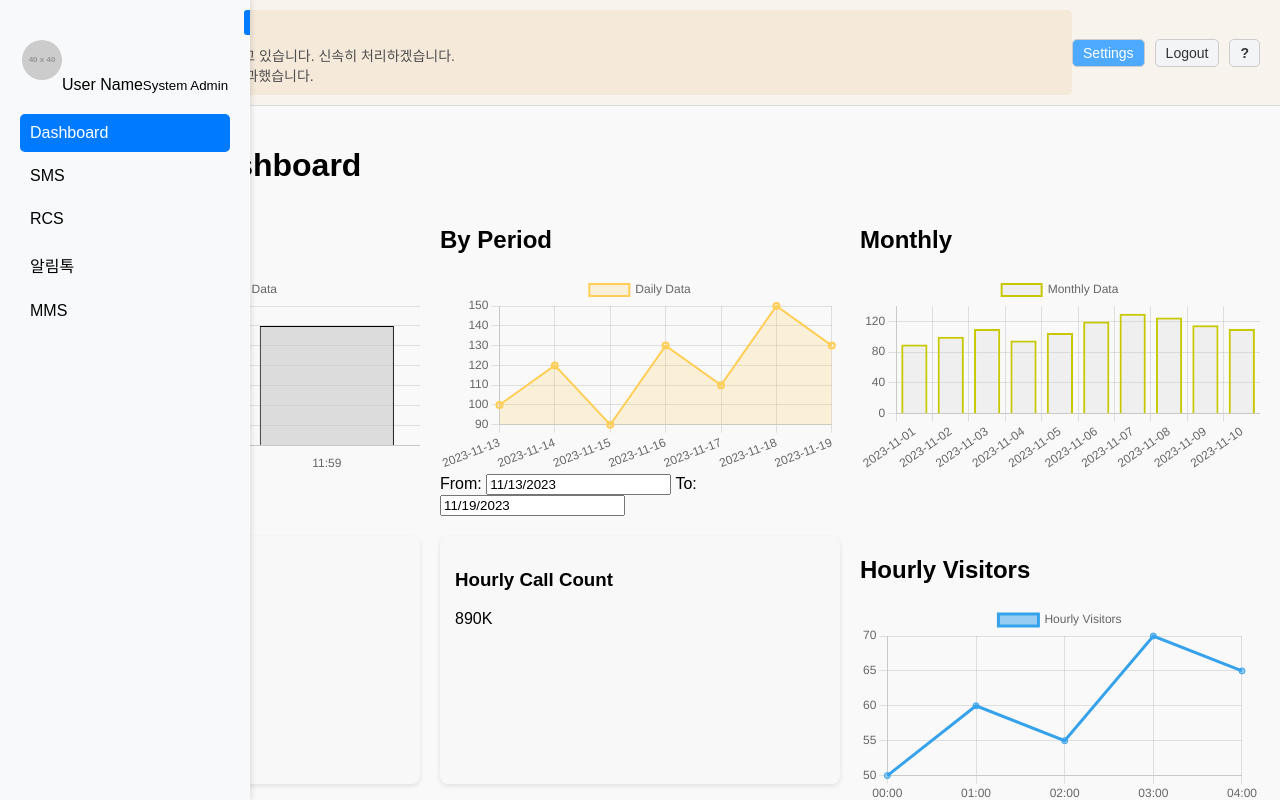
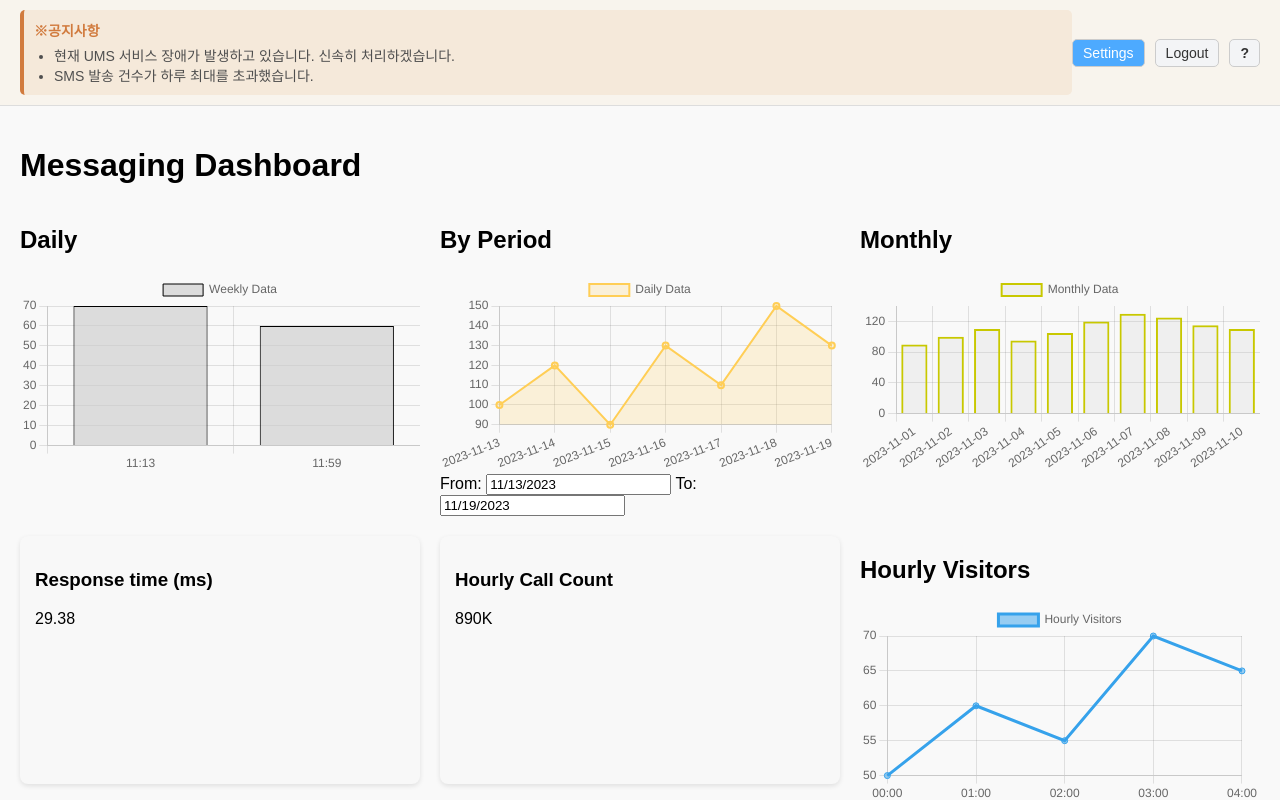
Before and after one commit to hwi-woong/dashboard, a React (Create React App) app: page / in a window 1280 px wide. Shown: the top 800 px of the page. Built offline with nearby package versions, Linux system fonts and the light colour scheme.

Commit message:
Update App.js

```diff
--- a/src/App.js
+++ b/src/App.js
@@ -1,5 +1,5 @@
 import React from "react";
-import Sidebar from "./components/Sidebar";
+//import Sidebar from "./components/Sidebar";
 import Dashboard from "./components/Dashboard";
 import Header from "./Header";
 import "./App.css"; // 전체 스타일
@@ -7,7 +7,7 @@ import "./App.css"; // 전체 스타일
 function App() {
   return (
     <div className="App">
-      <Sidebar />
+
       <Header />
       <main className="main-content">
         <Dashboard />
```
